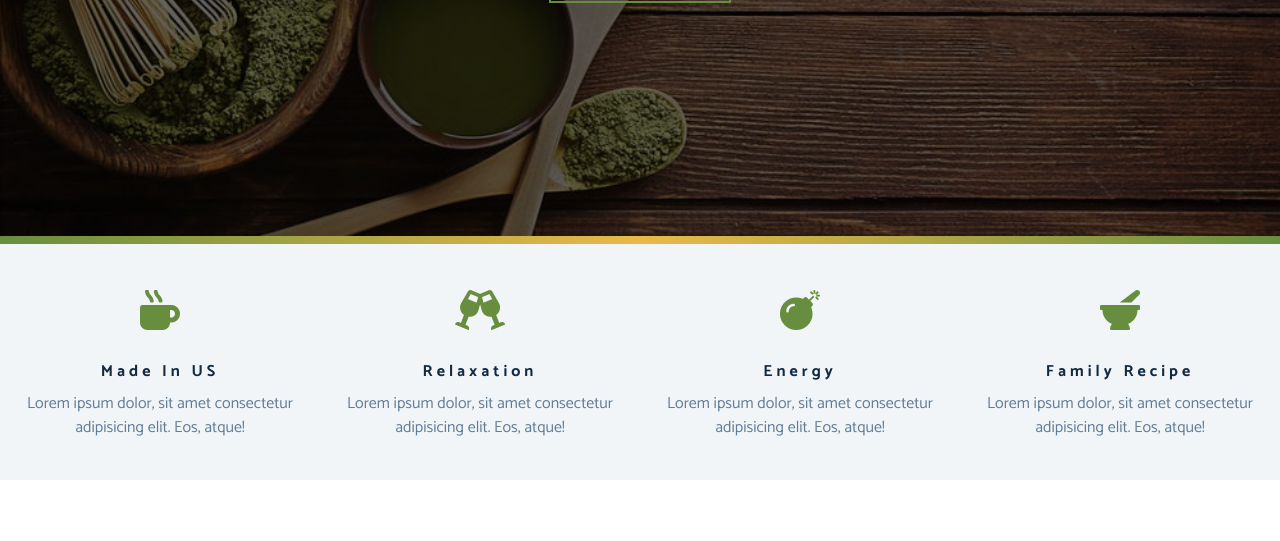
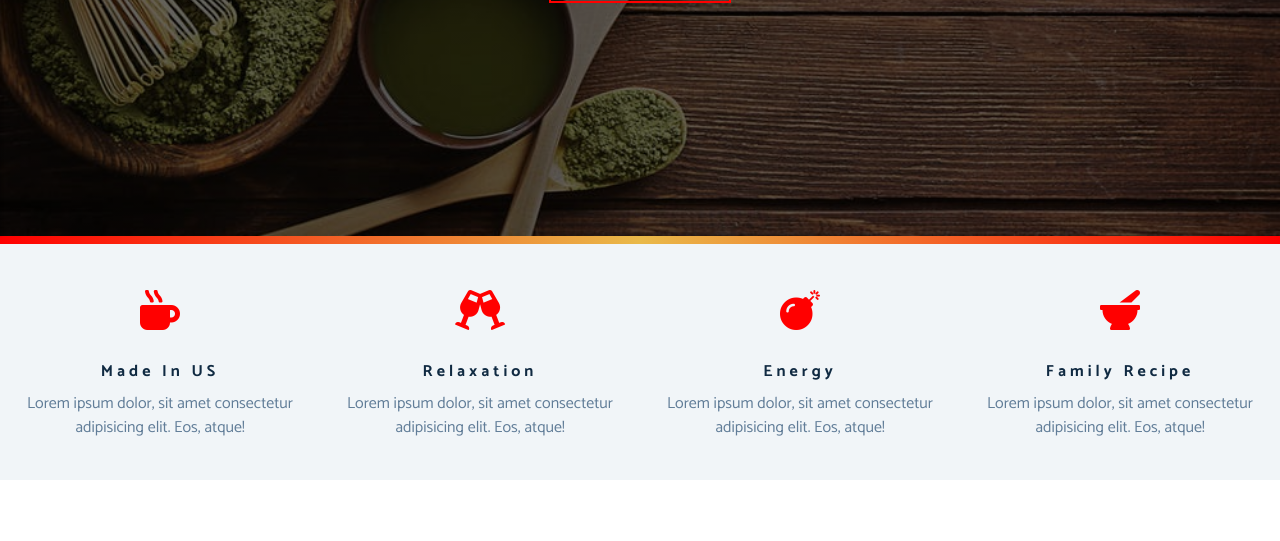
Before and after one commit to bagasprimanto/tea-station-project, a plain HTML site: page index.html in a window 1280 px wide. Shown: the part 564-1105 px from the top of the page. Drawn offline with Linux system fonts and the light colour scheme; a web font is replaced by a local one.

Commit message:
change primary color to red

```diff
--- a/css/styles.css
+++ b/css/styles.css
@@ -15,7 +15,7 @@ Variables
 */
 
 :root {
-  --clr-primary: #678e3e;
+  --clr-primary: red;
   --clr-primary-light: #beed8c;
   --clr-grey-1: #102a42;
   --clr-grey-5: #617d98;
```
